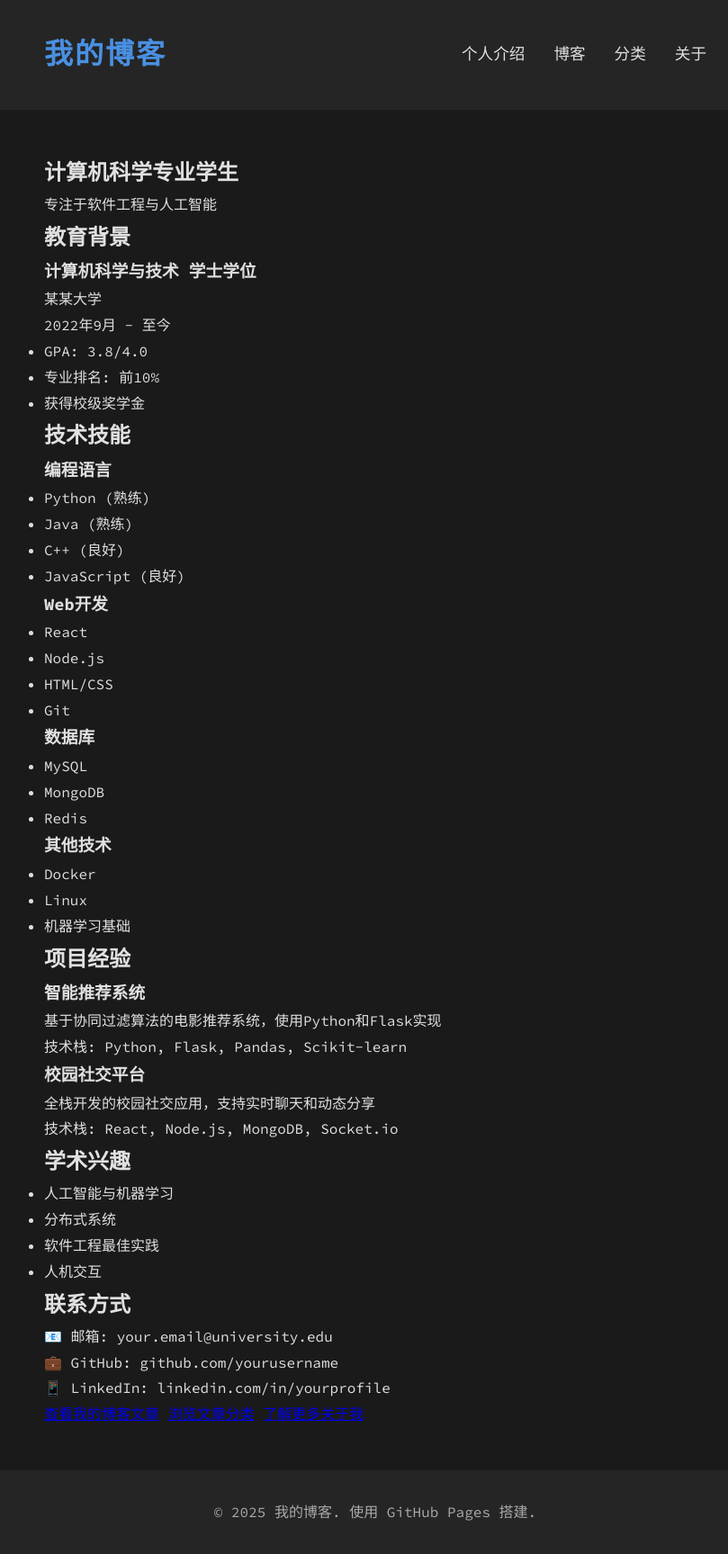
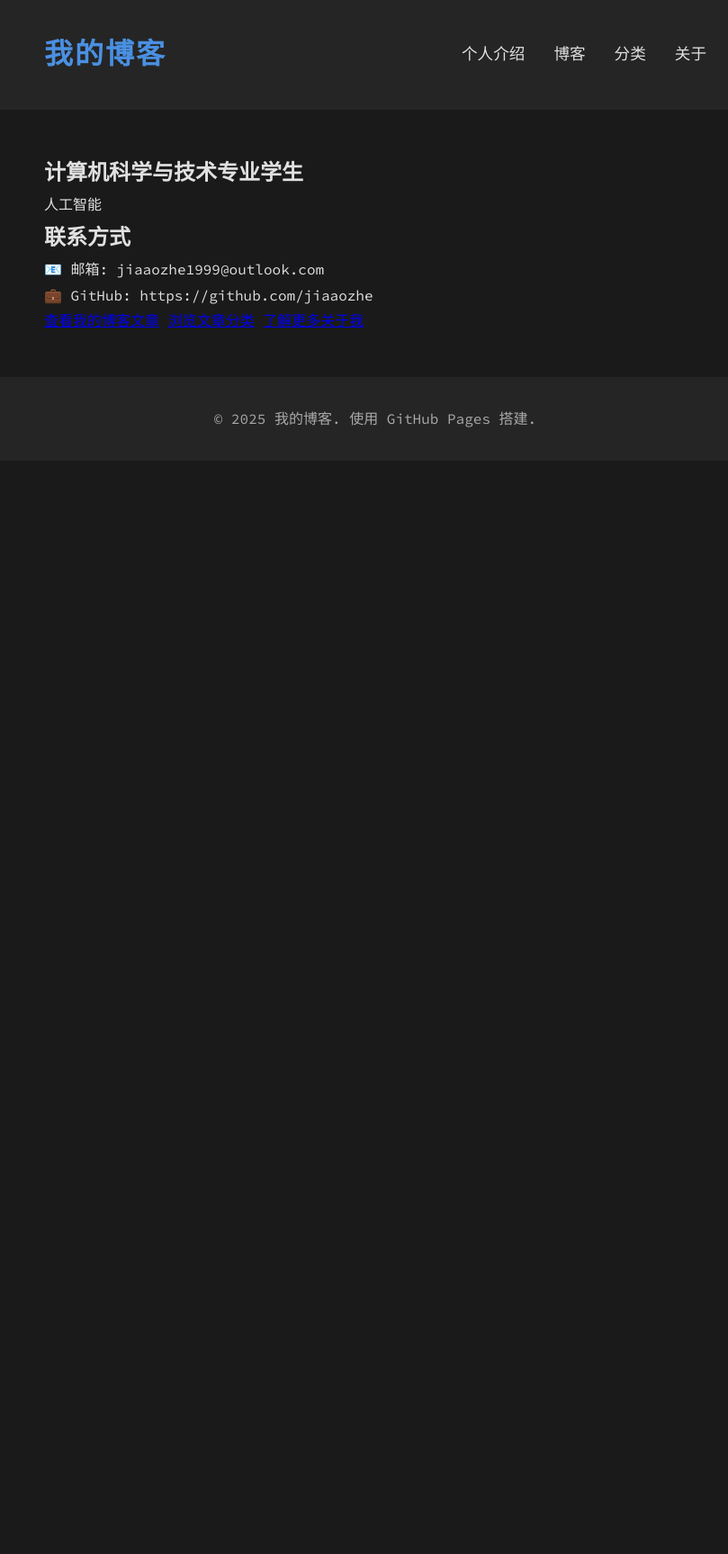
Before and after one commit to jiaaozhe/jiaaozhe.github.io, a Jekyll site: the page built from introduction.md, in a window 1280 px wide. Shown: the whole page at 90% size, without its empty margins (223-1032 px from the left). Built offline with Jekyll 4.4.1, drawn with Linux system fonts in a browser that asks for light colours; after the commit the page ends 900 px from its top, so only the background shows below that.

Commit message:
update profile

```diff
--- a/introduction.md
+++ b/introduction.md
@@ -6,98 +6,19 @@ permalink: /
 
 <section class="academic-profile">
     <div class="profile-header">
-        <h1>计算机科学专业学生</h1>
-        <p class="subtitle">专注于软件工程与人工智能</p>
+        <h1>计算机科学与技术专业学生</h1>
+        <p class="subtitle">人工智能</p>
     </div>
 
     <div class="profile-content">
-        <div class="education-section">
-            <h2>教育背景</h2>
-            <div class="education-item">
-                <h3>计算机科学与技术 学士学位</h3>
-                <p class="institution">某某大学</p>
-                <p class="period">2022年9月 - 至今</p>
-                <ul class="achievements">
-                    <li>GPA: 3.8/4.0</li>
-                    <li>专业排名: 前10%</li>
-                    <li>获得校级奖学金</li>
-                </ul>
-            </div>
-        </div>
 
-        <div class="skills-section">
-            <h2>技术技能</h2>
-            <div class="skills-grid">
-                <div class="skill-category">
-                    <h3>编程语言</h3>
-                    <ul>
-                        <li>Python (熟练)</li>
-                        <li>Java (熟练)</li>
-                        <li>C++ (良好)</li>
-                        <li>JavaScript (良好)</li>
-                    </ul>
-                </div>
 
-                <div class="skill-category">
-                    <h3>Web开发</h3>
-                    <ul>
-                        <li>React</li>
-                        <li>Node.js</li>
-                        <li>HTML/CSS</li>
-                        <li>Git</li>
-                    </ul>
-                </div>
 
-                <div class="skill-category">
-                    <h3>数据库</h3>
-                    <ul>
-                        <li>MySQL</li>
-                        <li>MongoDB</li>
-                        <li>Redis</li>
-                    </ul>
-                </div>
-
-                <div class="skill-category">
-                    <h3>其他技术</h3>
-                    <ul>
-                        <li>Docker</li>
-                        <li>Linux</li>
-                        <li>机器学习基础</li>
-                    </ul>
-                </div>
-            </div>
-        </div>
-
-        <div class="projects-section">
-            <h2>项目经验</h2>
-            <div class="project-item">
-                <h3>智能推荐系统</h3>
-                <p class="project-desc">基于协同过滤算法的电影推荐系统，使用Python和Flask实现</p>
-                <p class="tech-stack">技术栈: Python, Flask, Pandas, Scikit-learn</p>
-            </div>
-
-            <div class="project-item">
-                <h3>校园社交平台</h3>
-                <p class="project-desc">全栈开发的校园社交应用，支持实时聊天和动态分享</p>
-                <p class="tech-stack">技术栈: React, Node.js, MongoDB, Socket.io</p>
-            </div>
-        </div>
-
-        <div class="research-section">
-            <h2>学术兴趣</h2>
-            <ul>
-                <li>人工智能与机器学习</li>
-                <li>分布式系统</li>
-                <li>软件工程最佳实践</li>
-                <li>人机交互</li>
-            </ul>
-        </div>
 
         <div class="contact-section">
             <h2>联系方式</h2>
-            <p>📧 邮箱: your.email@university.edu</p>
-            <p>💼 GitHub: github.com/yourusername</p>
-            <p>📱 LinkedIn: linkedin.com/in/yourprofile</p>
+            <p>📧 邮箱: jiaaozhe1999@outlook.com</p>
+            <p>💼 GitHub: https://github.com/jiaaozhe</p>
         </div>
     </div>
 
```
